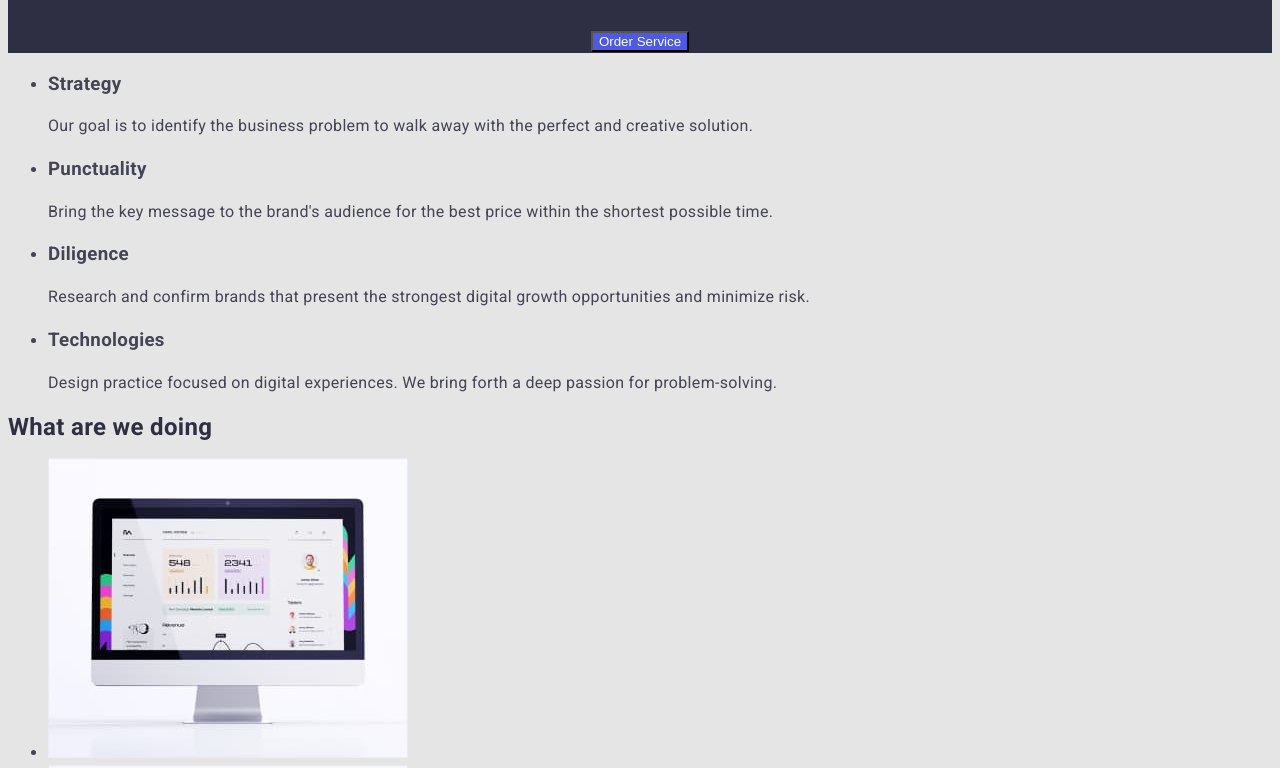
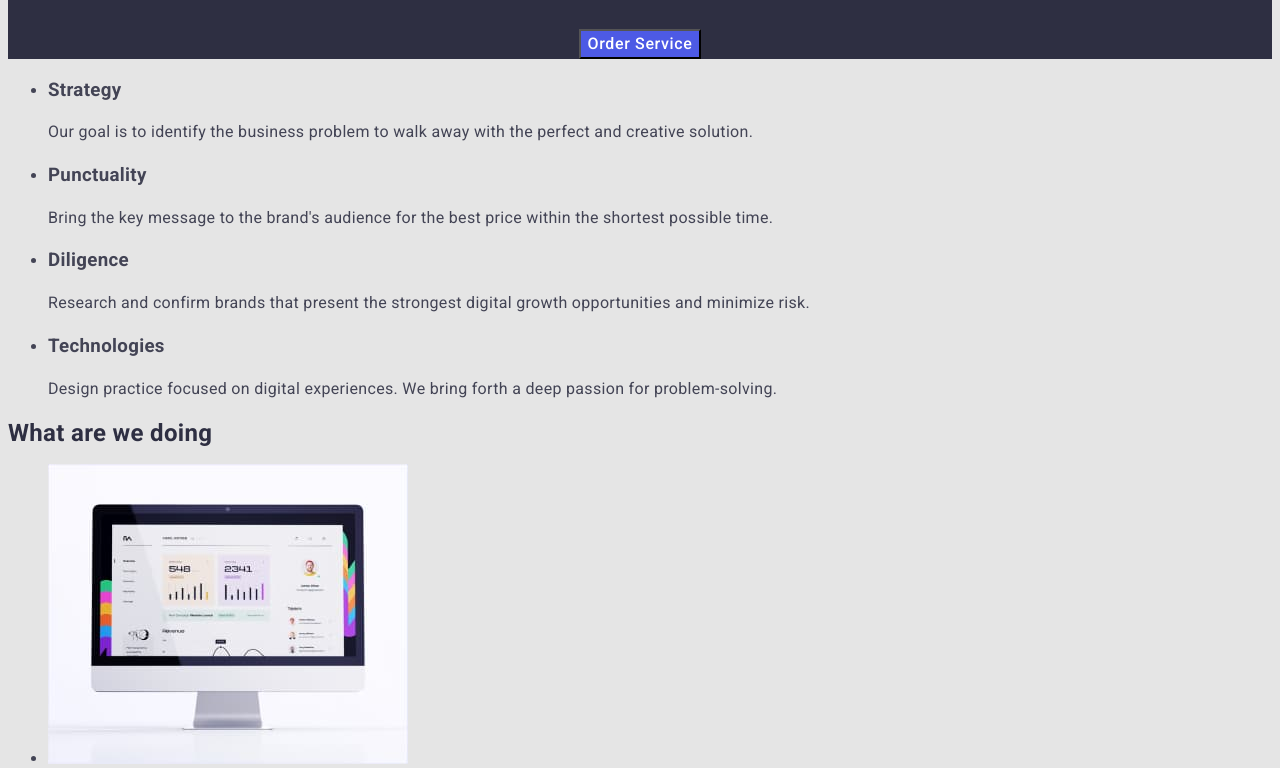
Before and after one commit to VolodymyrBodniak/goit-markup-hw-02, a plain HTML site: page index.html in a window 1280 px wide. Shown: the part 308-1076 px from the top of the page. Drawn offline with Linux system fonts and the light colour scheme.

Commit message:
Update hero

```diff
--- a/css/styles.css
+++ b/css/styles.css
@@ -86,6 +86,12 @@ body {
 .button {
   color: var(--hero-button);
   background-color: #4d5ae5;
+  font-family: "Roboto", sans-serif;
+  font-weight: 500;
+  font-size: 16px;
+  line-height: 1.5;
+  letter-spacing: 0.04em;
+  cursor: pointer;
 }
 
 /* section 1 */
```
